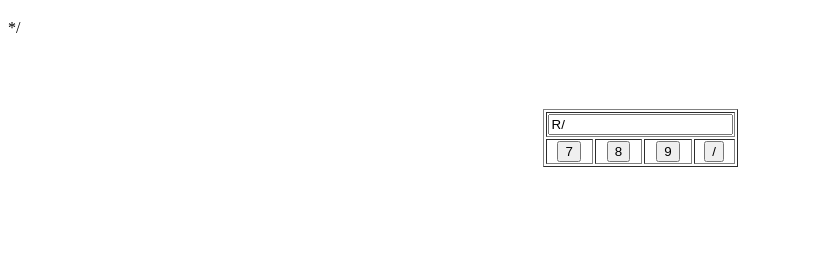
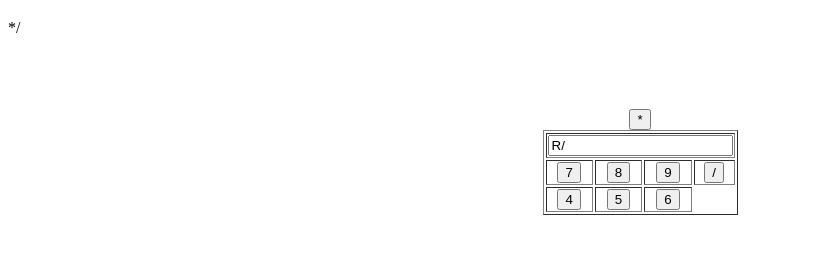
Before and after one commit to Bradleyivme/Calculadora, a plain HTML site: page index.html in a window 1280 px wide. Shown: the part 61-314 px from the top of the page, without its empty margins (0-823 px from the left). Drawn offline with Linux system fonts and the light colour scheme.

Commit message:
Se agregó una segunda fila de 4 imput tipo botón a la tabla en index

```diff
--- a/index.html
+++ b/index.html
@@ -35,6 +35,18 @@
             <input id="op" type="button" value="/">
         </th>
     </tr>
+    <tr>
+        <th>
+            <input id="n4" type="button" value="4">
+        </th>
+        <th>
+            <input id="n5" type="button" value="5">
+        </th>
+        <th>
+            <input id="n6" type="button" value="6">
+        </th>
+        <input id="op" type="button" value="*">
+    </tr>
 </table>
 </center>
 </style>
```
